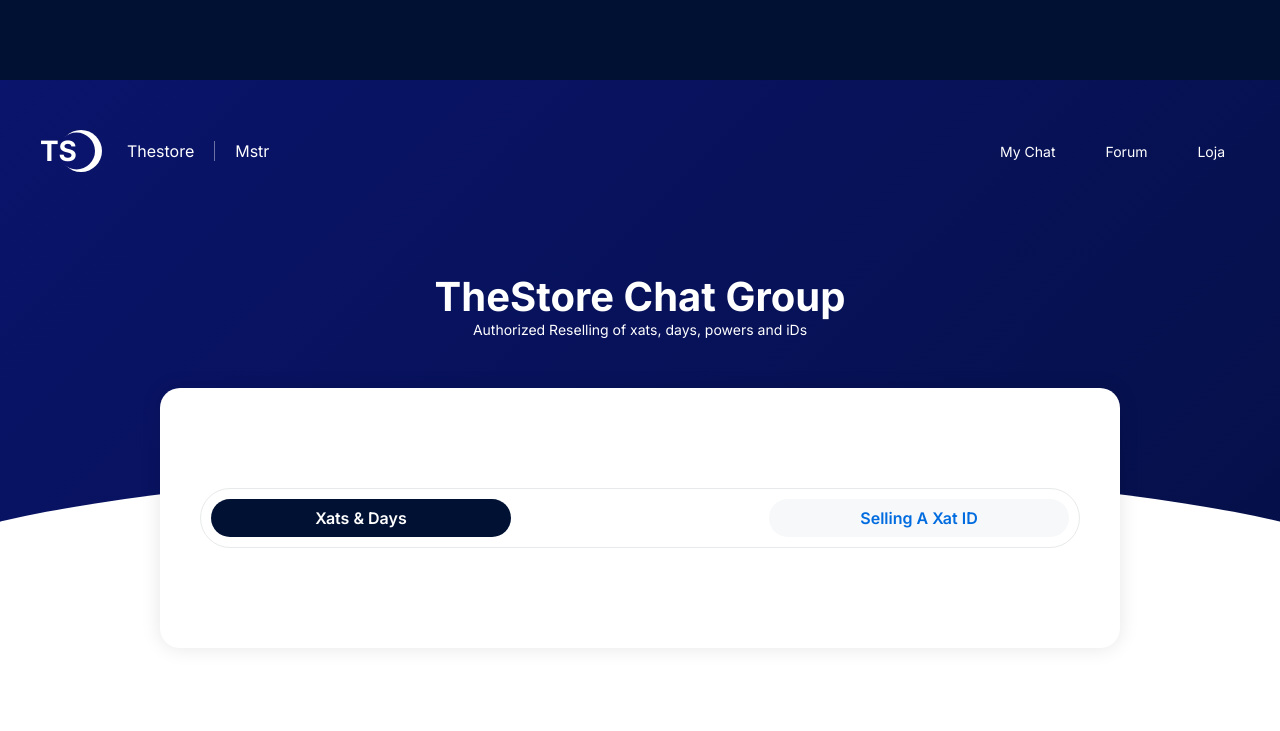
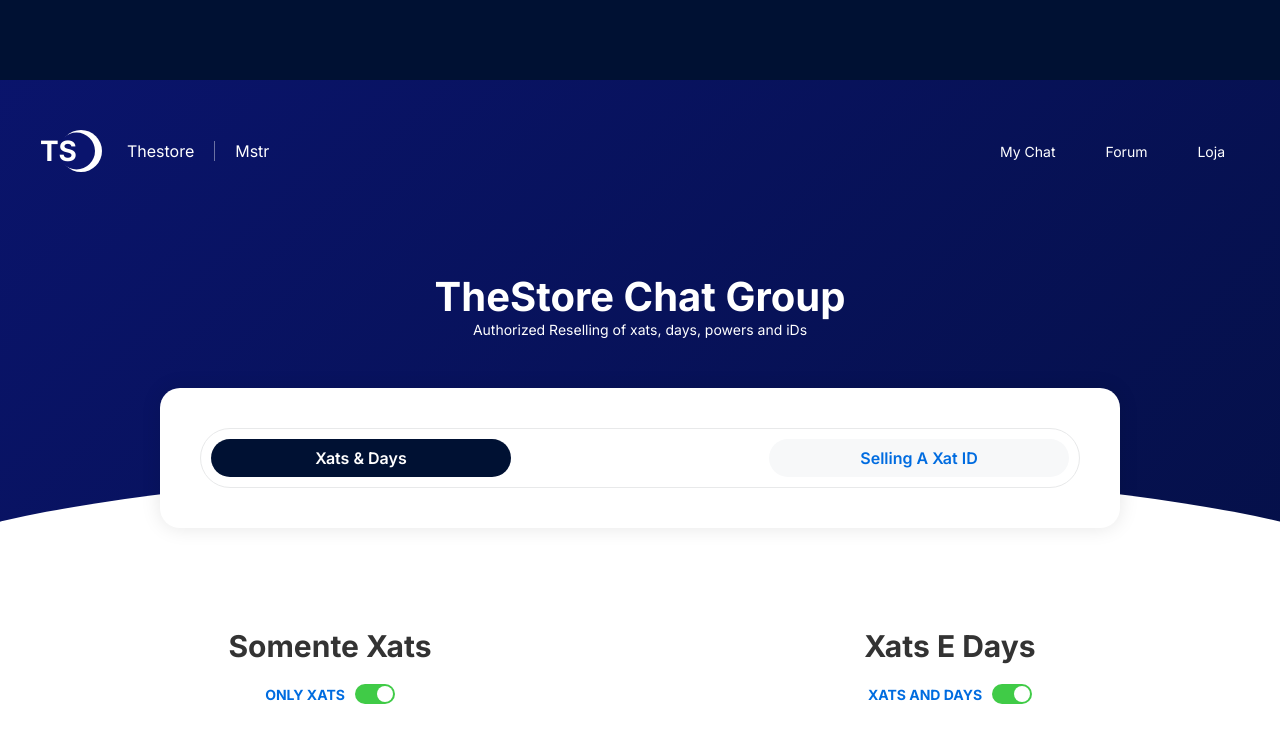
Before and after one commit to TheStore1007/TheStore, a plain HTML site: page index.html in a window 1280 px wide. Shown: the top 731 px of the page. Drawn offline with Linux system fonts and the light colour scheme.

Commit message:
Update index.css

```diff
--- a/assets/css/index.css
+++ b/assets/css/index.css
@@ -226,7 +226,7 @@ button {
       width: 80%;
       height: auto;
       box-shadow: 0 0 20px rgba(0, 0, 0, .1);
-      padding: 10rem 4rem;
+      padding: 4rem 4rem;
       border-radius: 2rem;
       margin-left: 10%;
       position: relative;
```
